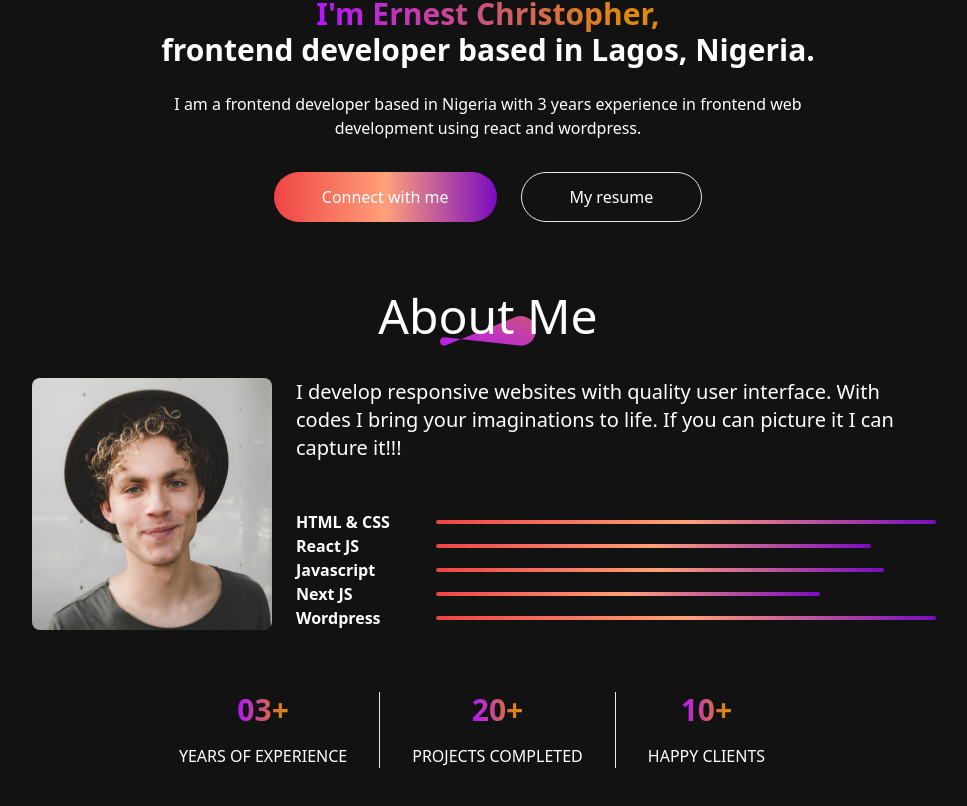
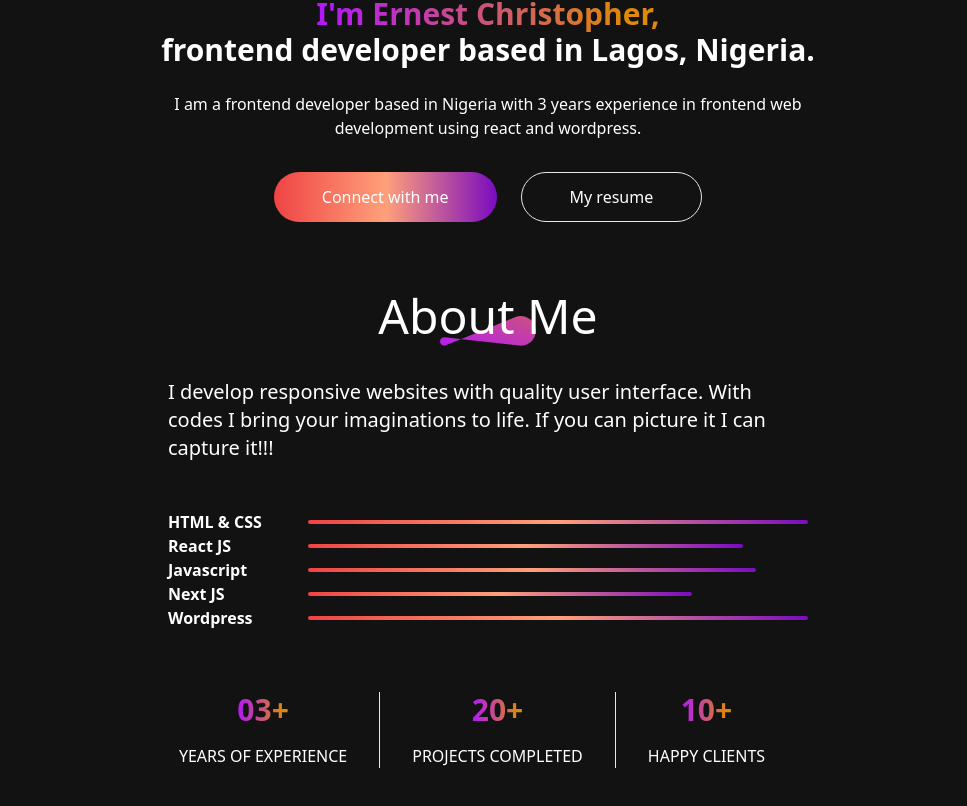
Before and after one commit to ernestkris6/ernestchris-portfolio, a React (Vite) app: page / in a window 1280 px wide. Shown: the part 424-1230 px from the top of the page, without its empty margins (152-1119 px from the left). Built offline with nearby package versions, Linux system fonts and the light colour scheme.

Commit message:
changing image

```diff
--- a/src/Components/AboutMe.jsx
+++ b/src/Components/AboutMe.jsx
@@ -1,5 +1,5 @@
 import React from 'react';
-import profile from '../assets/profile_pic.png';
+// import profile from '../assets/profile_pic.png';
 import theme from '../assets/theme.svg'
 
 
@@ -13,7 +13,7 @@ export default function AboutMe() {
         </div>
         {/* z-[-1] left-0 bottom-0 top-0 right-0 */}
        <div className='flex justify-center pt-6 gap-4 pb-4'>
-            <img className='hidden md:flex rounded-lg' src={profile} alt="" />
+            {/* <img className='hidden md:flex rounded-lg' src={} alt="" /> */}
             <div className='w-full md:w-2/4 ml-2 mr-2'>
                <p className='text-white md:text-medium lg:text-xl'>I develop responsive websites with quality user interface. With codes I bring your imaginations to life. If you can picture it I can capture it!!!</p>
 
```
